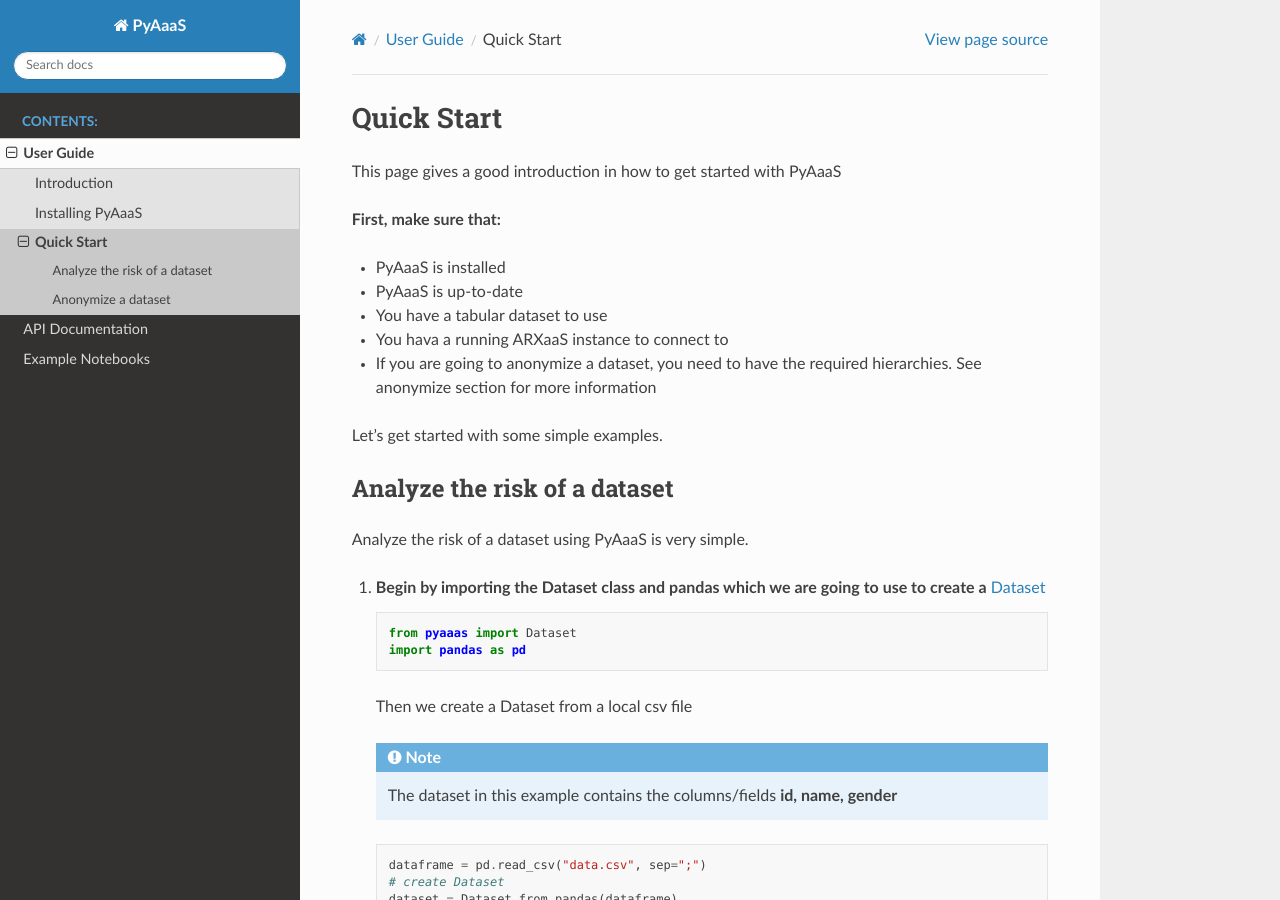
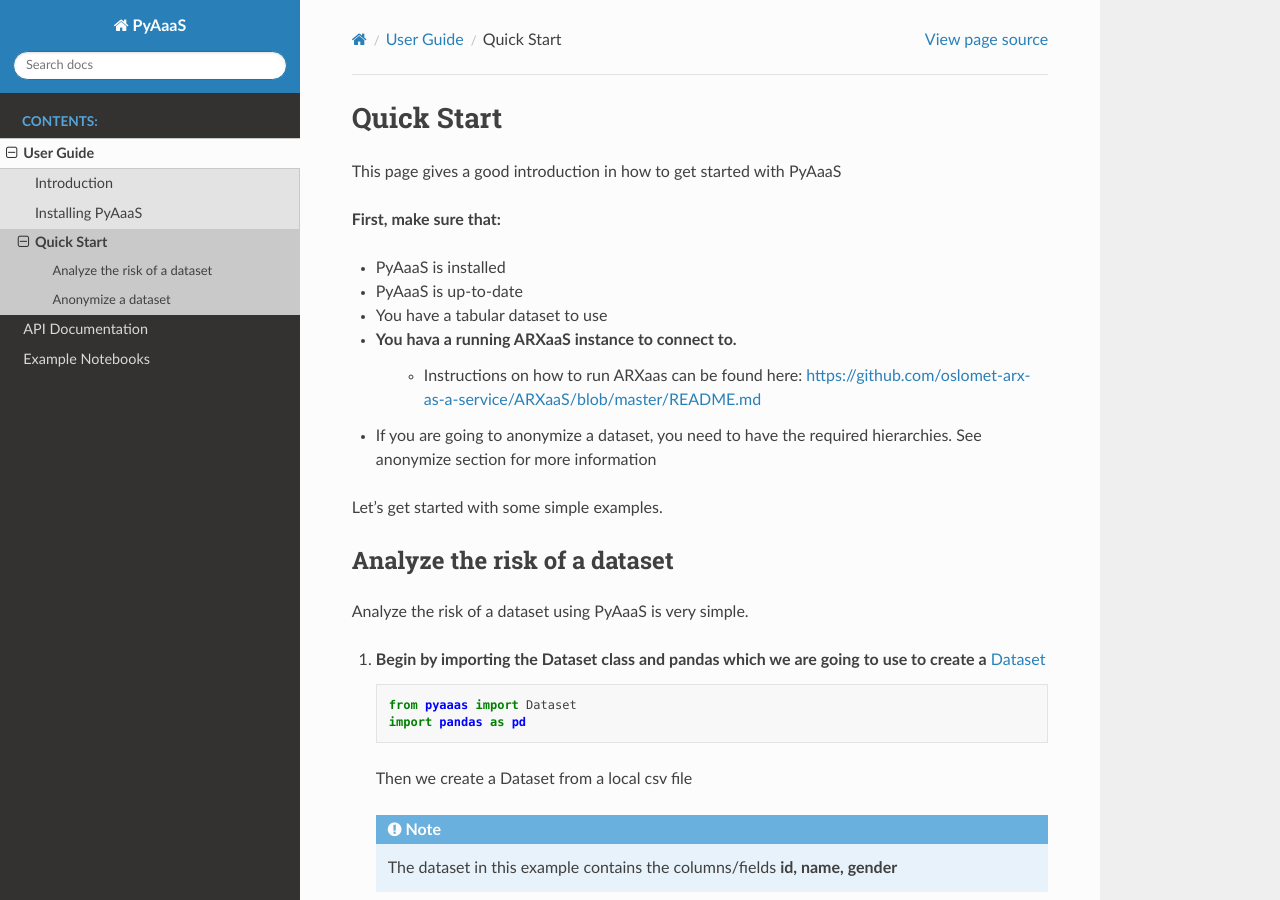
Before and after one commit to navikt/pyarxaas, a Sphinx documentation site: the page built from docs/user-guide/quick-start.rst, in a window 1280 px wide and 900 px high. Built offline with Sphinx 7.4.7 and the Read the Docs theme 2.0.0, drawn with Linux system fonts in a browser that asks for light colours; formulas are drawn with MathJax 3.

Commit message:
Refactor quick start guide

```diff
--- a/docs/user-guide/quick-start.rst
+++ b/docs/user-guide/quick-start.rst
@@ -11,7 +11,8 @@
 - PyAaaS is installed
 - PyAaaS is up-to-date
 - You have a tabular dataset to use
-- You hava a running ARXaaS instance to connect to
+- You hava a running ARXaaS instance to connect to.
+    - Instructions on how to run ARXaas can be found here: https://github.com/oslomet-arx-as-a-service/ARXaaS/blob/master/README.md
 - If you are going to anonymize a dataset, you need to have the required hierarchies. See anonymize section for more information
 
 Let’s get started with some simple examples.
```
